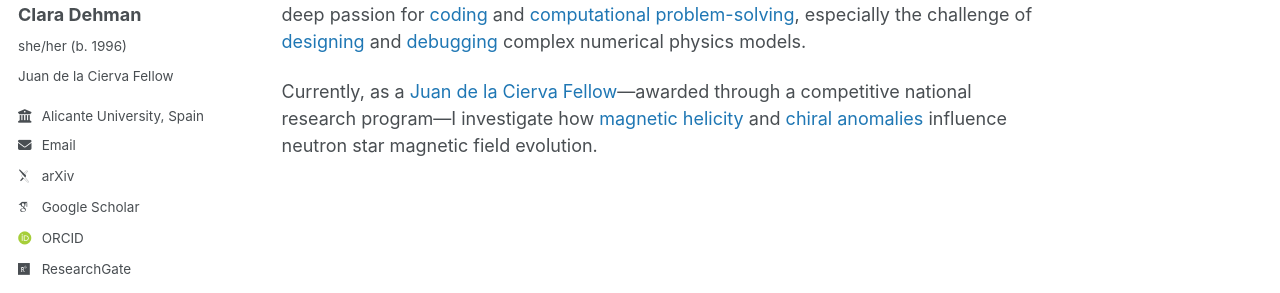
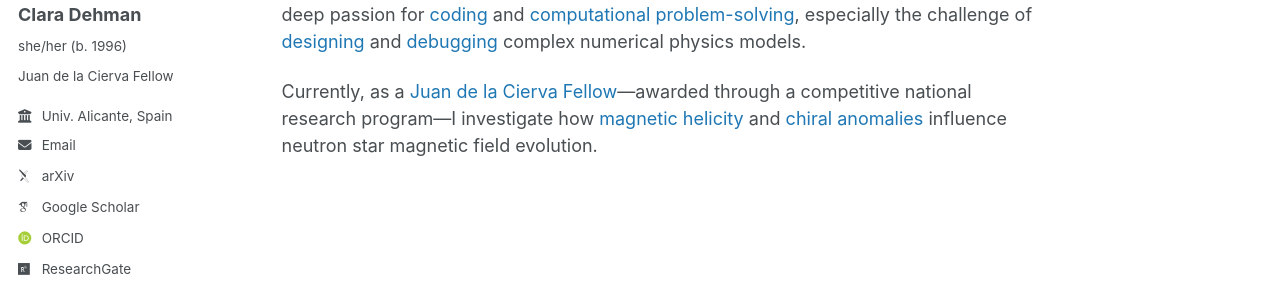
Before and after one commit to ClaraDehman/ClaraDehman.github.io, a Jekyll site: the page built from _pages/about.md, in a window 1280 px wide. Shown: the part 407-700 px from the top of the page. Built offline with Jekyll 4.4.1, drawn with Linux system fonts in a browser that asks for light colours; some web fonts are replaced.

Commit message:
Update _config.yml

```diff
--- a/_config.yml
+++ b/_config.yml
@@ -27,7 +27,7 @@ author:
   pronouns         : "she/her (b. 1996)"
   bio              : "Juan de la Cierva Fellow"
   # location         : "Spain"
-  employer         : "Alicante University, Spain"
+  employer         : "Univ. Alicante, Spain"
   uri              : #"https://cvnet.cpd.ua.es/curriculum-breve/es/dehman-clara/697657"
   email            : "clara.dehman@ua.es"
 
```
